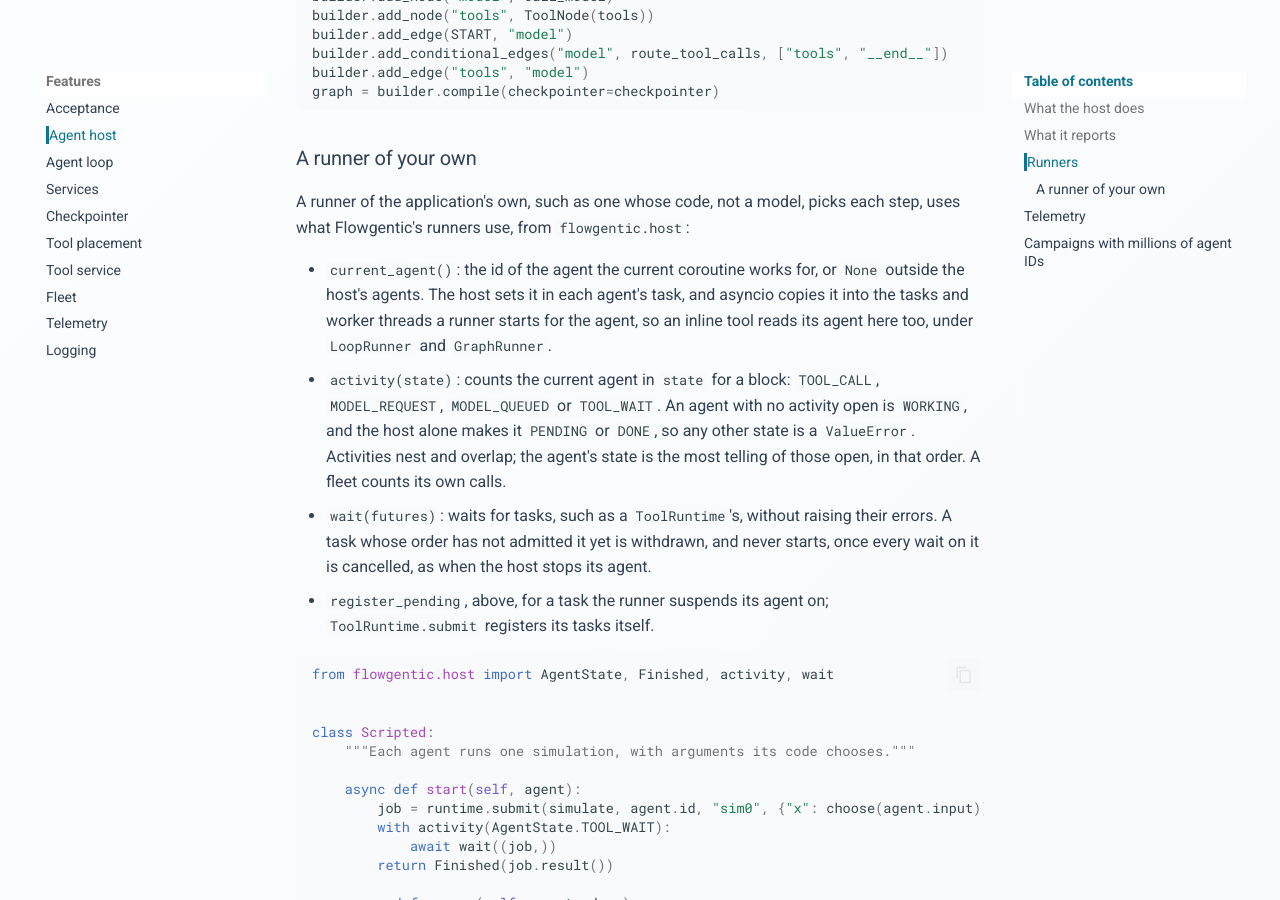
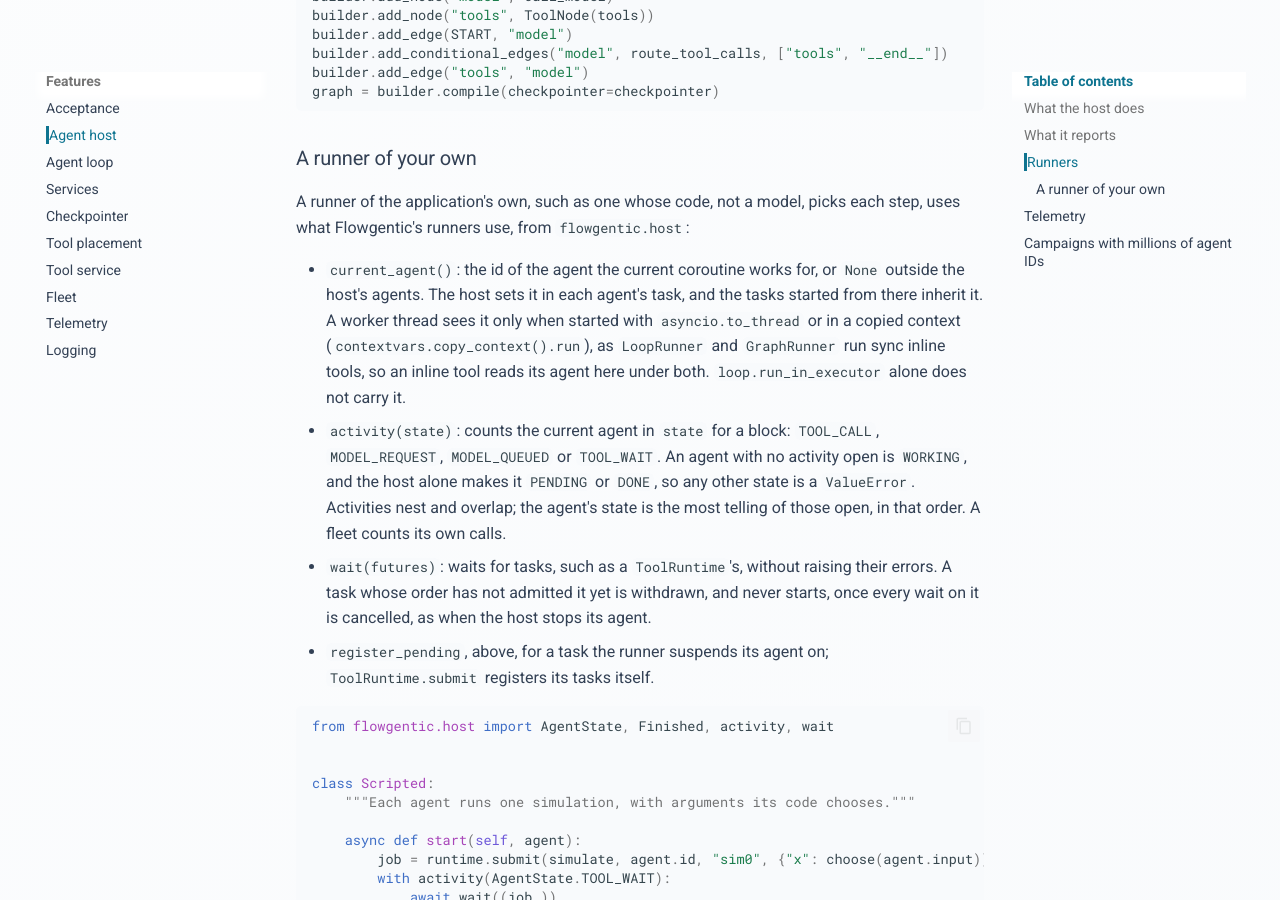
Before and after one commit to stride-research/flowgentic, an MkDocs documentation site: the page built from docs/features/agent-host.md, in a window 1280 px wide and 900 px high, scrolled down 3800 px. Built offline with MkDocs 1.6.1 and Material for MkDocs 9.7.7, drawn with Linux system fonts in a browser that asks for light colours; comment, search, counter and statistics services are not loaded.

Commit message:
Say which worker threads see current_agent(): loop.run_in_executor alone does not carry it

```diff
--- a/docs/features/agent-host.md
+++ b/docs/features/agent-host.md
@@ -173,9 +173,11 @@ each step, uses what Flowgentic's runners use, from `flowgentic.host`:
 
 - `current_agent()`: the id of the agent the current coroutine works for, or
   `None` outside the host's agents. The host sets it in each agent's task, and
-  asyncio copies it into the tasks and worker threads a runner starts for the
-  agent, so an inline tool reads its agent here too, under `LoopRunner` and
-  `GraphRunner`.
+  the tasks started from there inherit it. A worker thread sees it only when
+  started with `asyncio.to_thread` or in a copied context
+  (`contextvars.copy_context().run`), as `LoopRunner` and `GraphRunner` run
+  sync inline tools, so an inline tool reads its agent here under both.
+  `loop.run_in_executor` alone does not carry it.
 - `activity(state)`: counts the current agent in `state` for a block:
   `TOOL_CALL`, `MODEL_REQUEST`, `MODEL_QUEUED` or `TOOL_WAIT`. An agent with
   no activity open is `WORKING`, and the host alone makes it `PENDING` or
```
Also changed, not shown: 1 other file.
